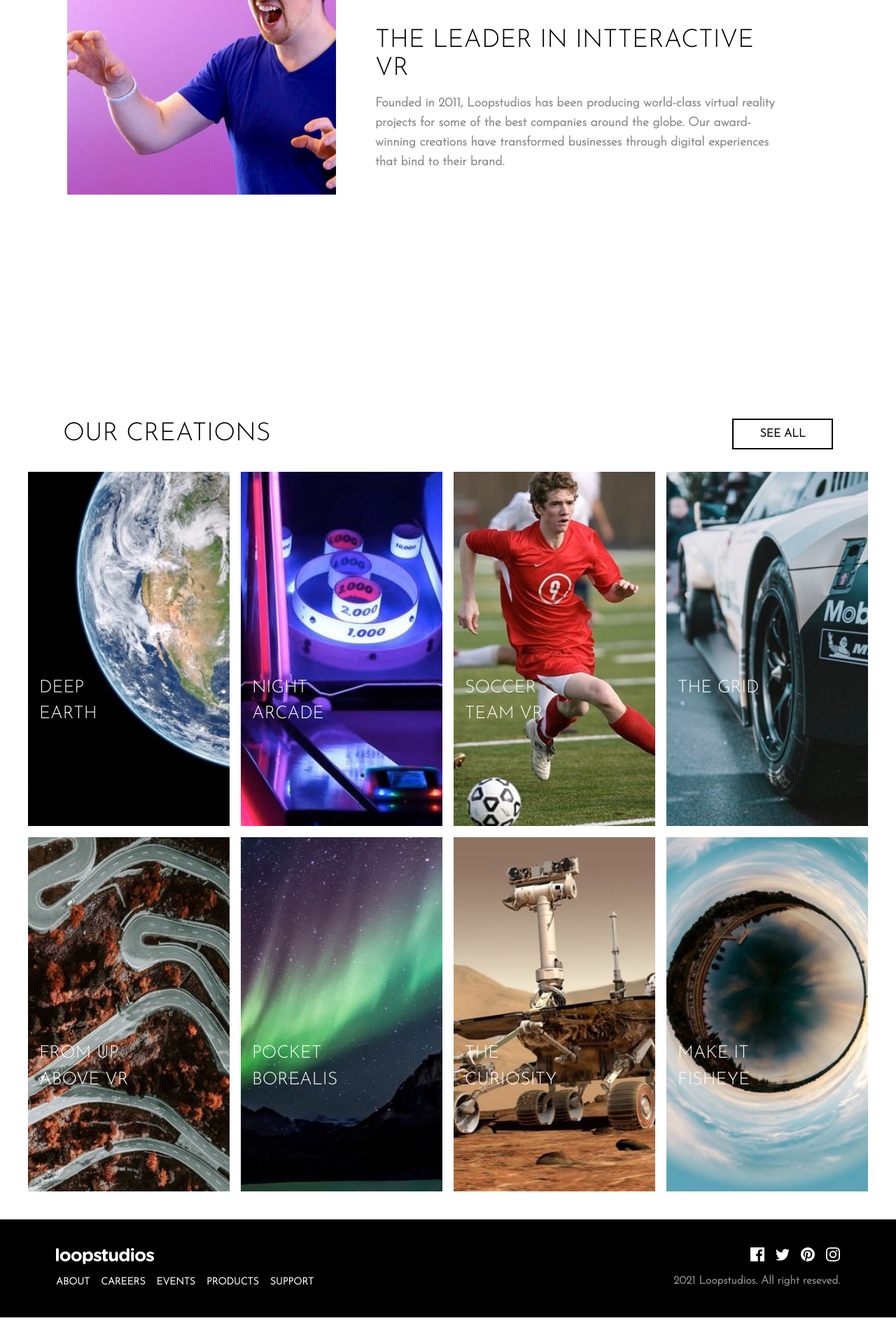
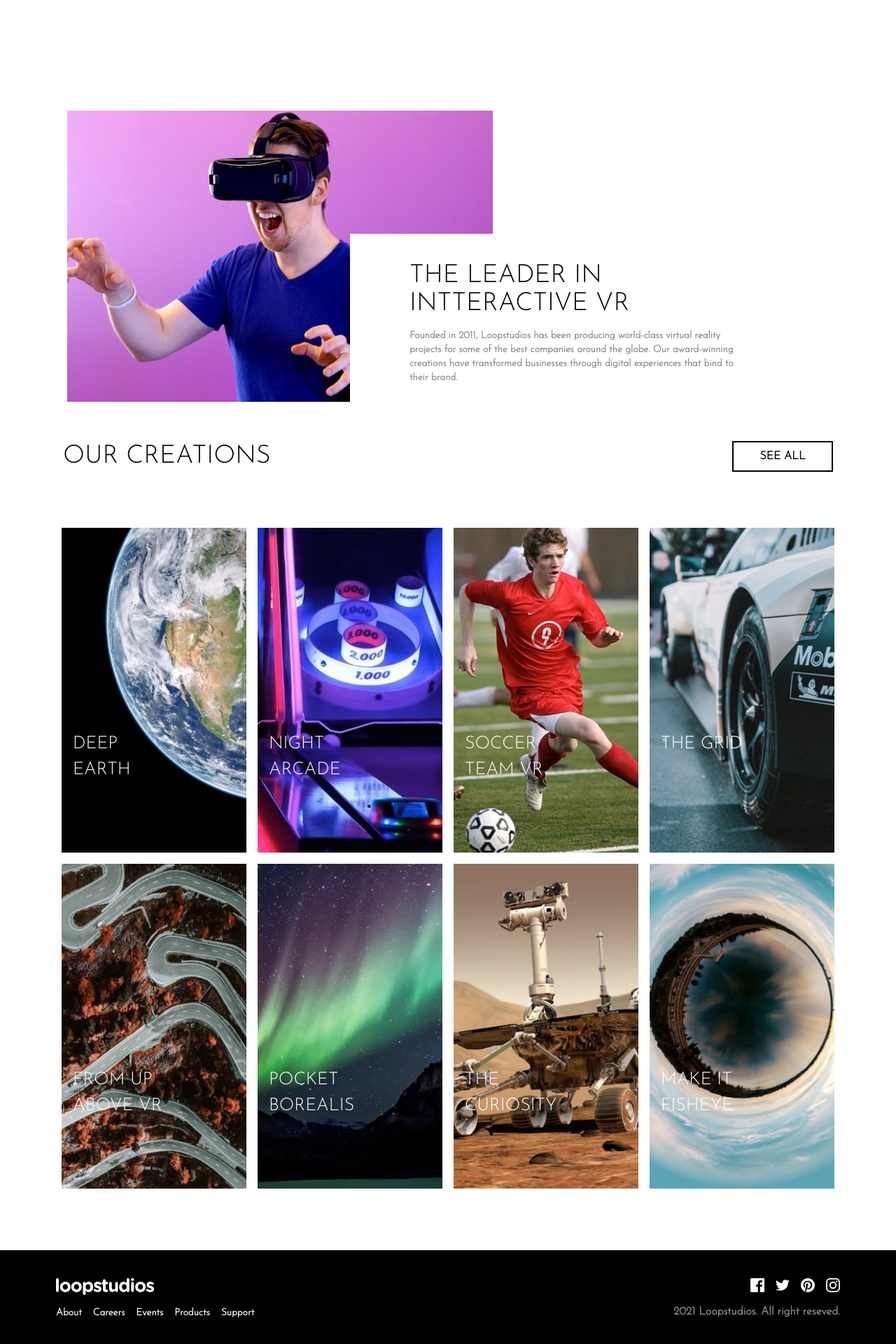
Before and after one commit to theisolatedmonk/loopstudios-landing-page, a Next.js app: page / in a window 1280 px wide. Shown: the part 788-2708 px from the top of the page at 70% size. Before the commit the page ends 2670 px from the top, so only its background shows below. Built offline with nearby package versions, Linux system fonts and the light colour scheme.

Commit message:
design improved

```diff
--- a/app/layout.tsx
+++ b/app/layout.tsx
@@ -5,8 +5,8 @@ import './globals.css'
 const inter = Inter({ subsets: ['latin'] })
 
 export const metadata: Metadata = {
-  title: 'Create Next App',
-  description: 'Generated by create next app',
+  title: 'Loopstudios landing page',
+  description: 'THE LEADER IN INTTERACTIVE VR',
 }
 
 export default function RootLayout({
--- a/app/page.tsx
+++ b/app/page.tsx
@@ -11,11 +11,11 @@ import interactiveDesktop from '@/public/images/desktop/image-interactive.jpg'
 import ImageBlockDesktop from '@/components/ImageBlockDesktop'
 
 const navItem = [
-  { title: 'ABOUT', href: '/' },
-  { title: 'CAREERS', href: '/' },
-  { title: 'EVENTS', href: '/' },
-  { title: 'PRODUCTS', href: '/' },
-  { title: 'SUPPORT', href: '/' }]
+  { title: 'About', href: '/' },
+  { title: 'Careers', href: '/' },
+  { title: 'Events', href: '/' },
+  { title: 'Products', href: '/' },
+  { title: 'Support', href: '/' }]
 
 const socialMediaIcon = [
   { src: '/images/icon-facebook.svg', href: '/', alt: 'facebook' },
@@ -49,24 +49,24 @@ export default function Home() {
       </div>
       <div className="flex flex-col sm:relative h-screen">
         <Image src={interactiveMobile} alt={''} className='w-full p-4 mt-14 sm:hidden  ' width={100} height={100} quality={100} />
-        <div className="sm:relative  flex flex-col">
-          <Image src={interactiveDesktop} alt={''} className='w-[50%] p-4 mt-14 left-20 sm:flex hidden sm:absolute' width={100} height={100} quality={100} />
+        <div className="  w-[50%] flex-col sm:flex hidden sm:absolute p-4 mt-14 left-20 bottom-0">
+          <Image src={interactiveDesktop} alt={''} className='w-full ' width={100} height={100} quality={100} />
         </div>
-        <div className="flex flex-col p-12 text-center gap-4  text-sm font-JosefinSans sm:w-[55%] sm:top-48 sm:bg-white sm:absolute sm:left-[480px] sm:p-14 sm:text-left">
-          <div className='   text-4xl  '>THE LEADER IN INTTERACTIVE VR </div>
-          <p className="font-JosefinSans font-semibold text-darkGray text-lg">Founded in 2011, Loopstudios has been producing world-class virtual reality projects for some of the best companies around the globe. Our award-winning creations have transformed businesses through digital experiences that bind to their brand. </p>
+        <div className="flex flex-col p-12 text-center gap-4  text-sm font-JosefinSans sm:w-[51%] sm:bottom-0 sm:bg-white sm:absolute sm:left-[500px]  sm:text-left  sm:px-[85px] sm:p-10 ">
+          <div className='   text-4xl '>THE LEADER IN INTTERACTIVE VR </div>
+          <p className=" font-JosefinSans font-semibold text-darkGray sm:text-sm text-lg">Founded in 2011, Loopstudios has been producing world-class virtual reality projects for some of the best companies around the globe. Our award-winning creations have transformed businesses through digital experiences that bind to their brand. </p>
         </div>
       </div>
-      <div className="flex flex-col w-full items-center gap-8 mt-2">
+      <div className="flex flex-col w-full items-center gap-8 sm:mt-10">
         <div className="flex justify-center sm:justify-between sm:px-[90px] w-full  items-center">
           <div className='   text-4xl text-center font-JosefinSans  '>OUR CREATIONS</div>
-          <button className="border-2 p-2 px-8 text-center border-black justify-center font-JosefinSans font-semibold w-36 sm:flex hidden ">SEE ALL</button>
+          <button className="border-2 p-2 px-8 text-center border-black justify-center font-JosefinSans font-semibold w-36 sm:flex hidden hover:bg-black hover:text-white ">SEE ALL</button>
         </div>
 
         <div className="flex flex-col w-full justify-center items-center sm:hidden"><ImageBlockMobile />
-          <button className="border-2 p-2 px-8 text-center border-black justify-center font-JosefinSans font-semibold w-36 ">SEE ALL</button>
+          <button className="border-2 p-2 px-8 text-center border-black justify-center font-JosefinSans font-semibold w-36  hover:bg-black hover:text-white">SEE ALL</button>
         </div>
-        <div className="w-full sm:flex hidden"><ImageBlockDesktop /></div>
+        <div className="w-full sm:flex hidden p-12"><ImageBlockDesktop /></div>
       </div>
       <div className="flex flex-col sm:flex-row sm:justify-between bg-black text-white items-center gap-10 p-10 mt-10 font-semibold font-JosefinSans sm:px-20">
         <div className="flex flex-col gap-4">
```
